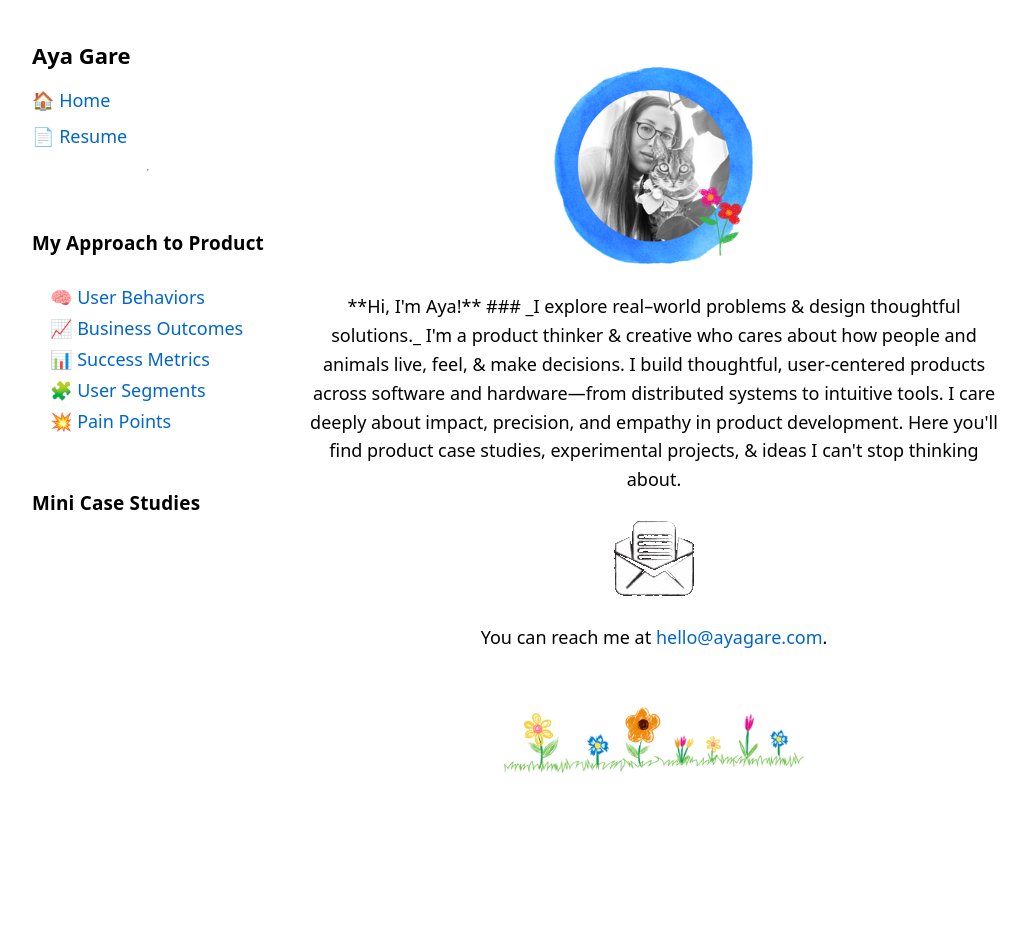
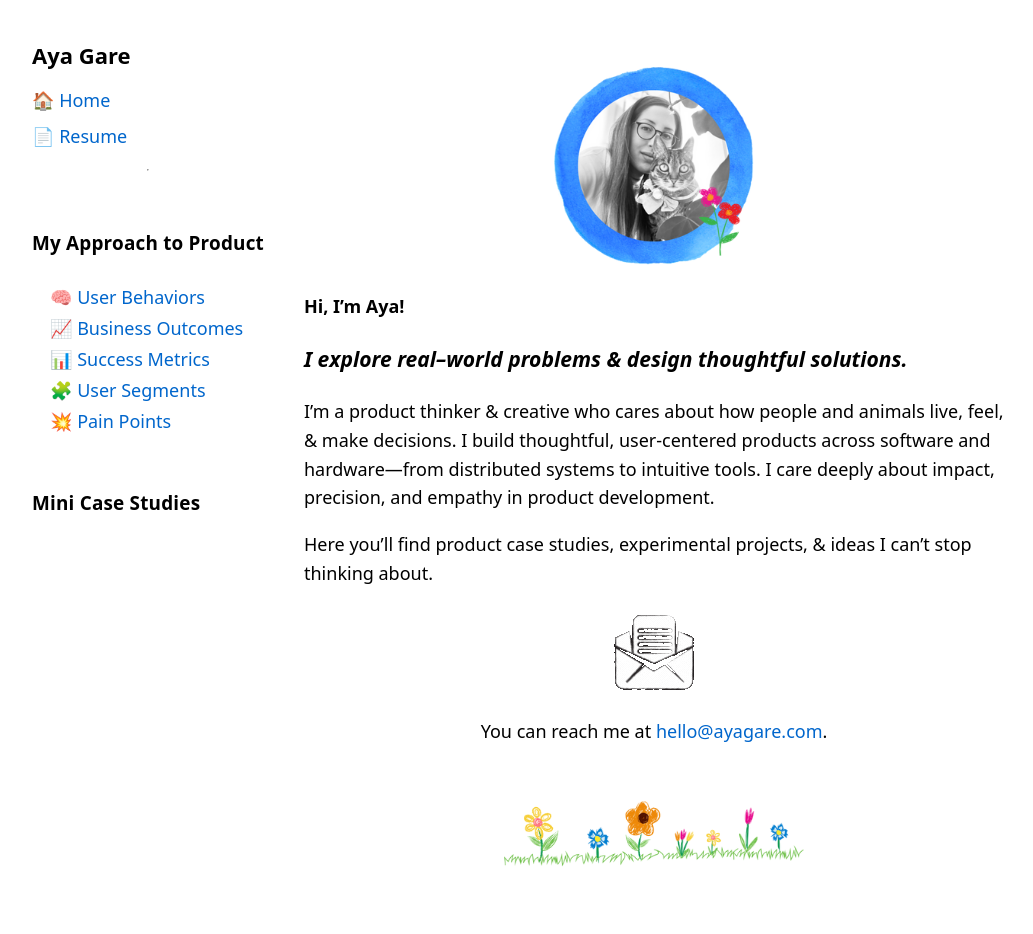
Before and after one commit to luxinflore/luxinflore.github.io, a Jekyll site: the page built from index.md, in a window 1280 px wide. Shown: the whole page, without its empty margins (8-1041 px from the left). Built offline with Jekyll 4.4.1, drawn with Linux system fonts in a browser that asks for light colours; before the commit the page ends 900 px from its top, so only the background shows below that.

Commit message:
Fix format again

```diff
--- a/index.md
+++ b/index.md
@@ -4,28 +4,21 @@ title: Aya Gare
 ---
 
 <div class="center-content">
-
-<img src="/assets/images/profile.png" alt="Profile Pic" width="200" />
+  <img src="/assets/images/profile.png" alt="Profile Pic" width="200" />
+</div>
 
 **Hi, I'm Aya!**
 
 ### _I explore real–world problems & design thoughtful solutions._
 
-
 I'm a product thinker & creative who cares about how people and animals live, feel, & make decisions. I build thoughtful, user-centered products across software and hardware—from distributed systems to intuitive tools. I care deeply about impact, precision, and empathy in product development.
 
 Here you'll find product case studies, experimental projects, & ideas I can't stop thinking about.
 
+<div class="center-content">
+  <img src="/assets/images/email.gif" alt="Email" style="max-width: 15%;" />
 
-<!--  Welcome. I’m a product manager, engineer, and entrepreneur.
+  You can reach me at <span class="cat-hover-wrapper"><a href="mailto:hello@ayagare.com" class="sparkle-cat">hello@ayagare.com</a></span>.
 
-I build thoughtful products across software and hardware—from distributed systems to user-facing tools. -->
-
-<img src="/assets/images/email.gif" alt="Email" style="max-width: 15%;" />
-
-
-You can reach me at <span class="cat-hover-wrapper"><a href="mailto:hello@ayagare.com" class="sparkle-cat">hello@ayagare.com</a></span>.
-
-<img src="/assets/images/flowers.png" alt="Flowers" width="300" />
-
+  <img src="/assets/images/flowers.png" alt="Flowers" width="300" />
 </div>
```
